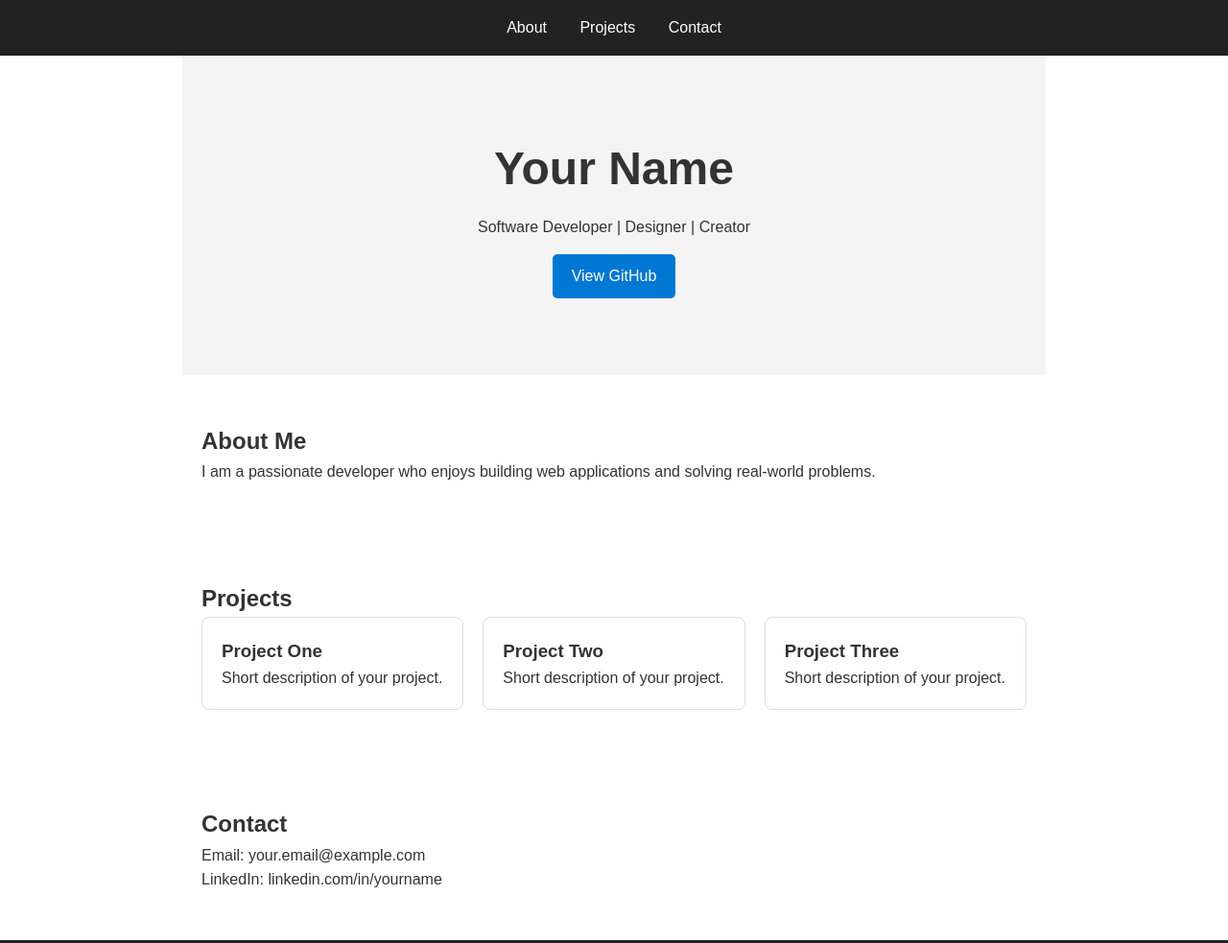
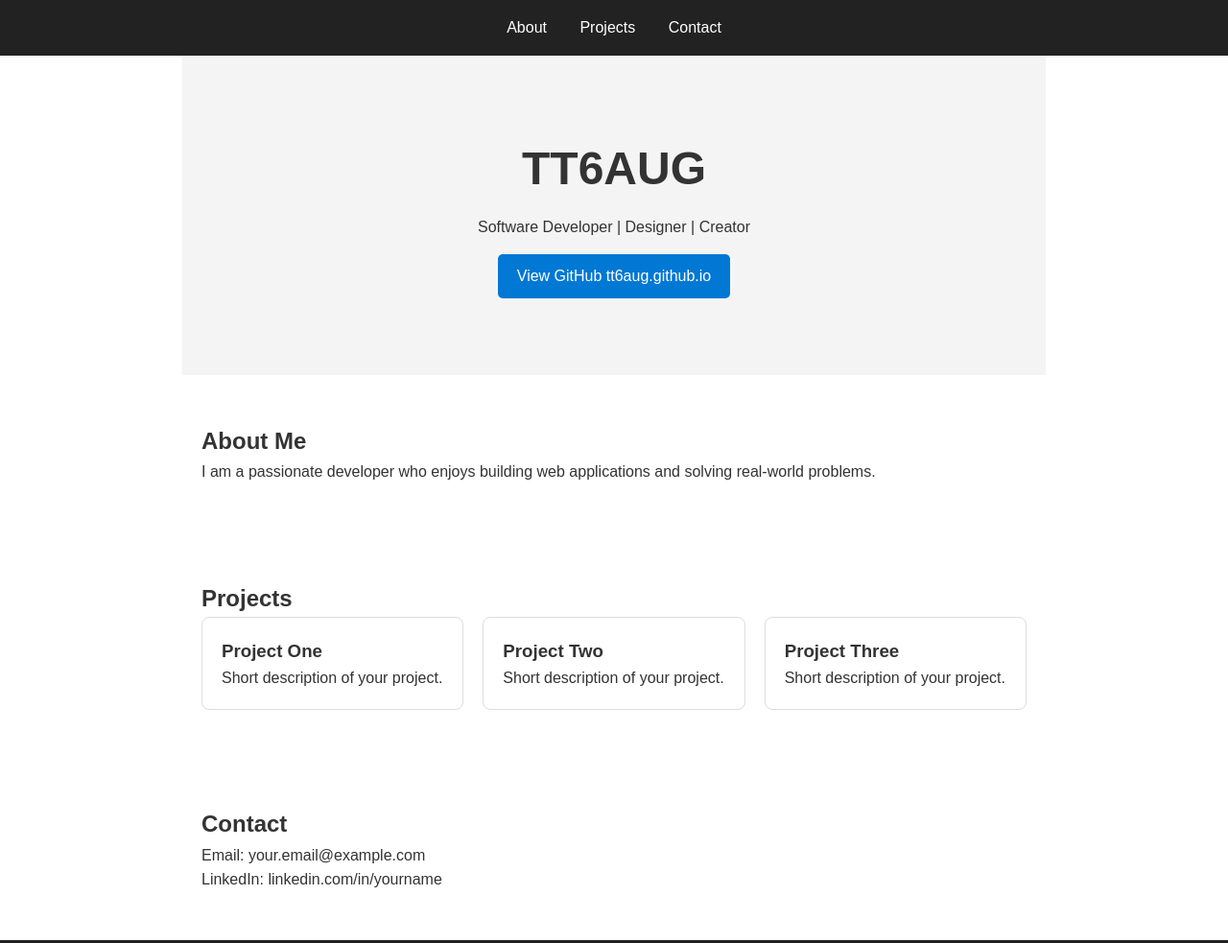
Before and after one commit to TT6AUG/TT6AUG.github.io, a plain HTML site: page index.html in a window 1280 px wide. Shown: the top 983 px of the page at 96% size. Drawn offline with Linux system fonts and the light colour scheme.

Commit message:
Update hero section with new name and GitHub link

```diff
--- a/index.html
+++ b/index.html
@@ -86,10 +86,10 @@
 </nav>
 
 <section class="hero">
-    <h1>Your Name</h1>
+    <h1>TT6AUG</h1>
     <p>Software Developer | Designer | Creator</p>
-    <a href="https://github.com/yourusername" class="btn">
-        View GitHub
+    <a href="https://tt6aug.github.io" class="btn">
+        View GitHub tt6aug.github.io
     </a>
 </section>
 
```
